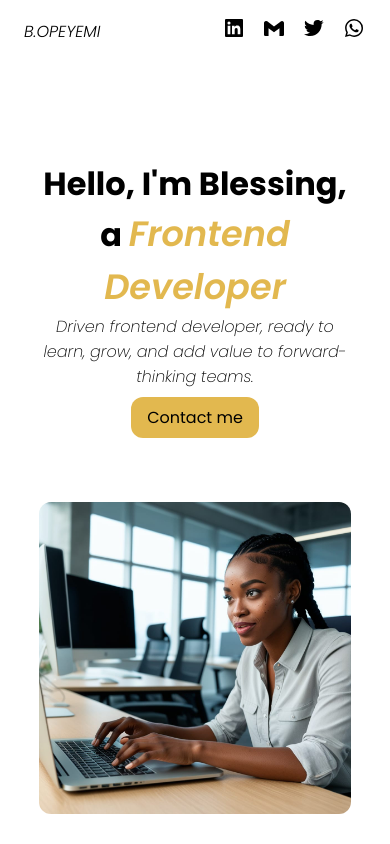
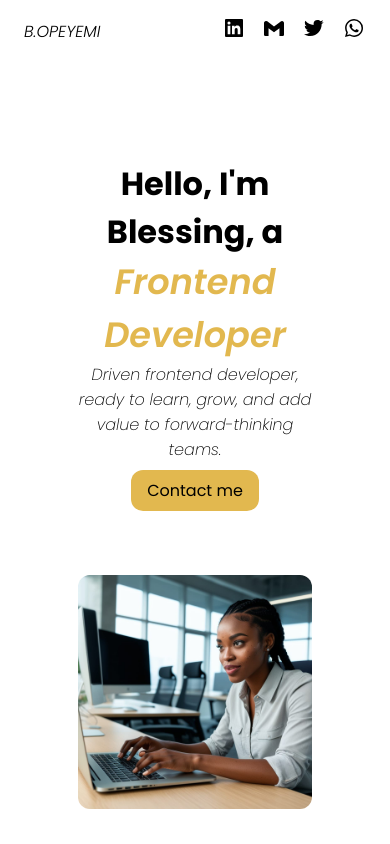
Before and after one commit to Soph-iee/My-portfolio, a React (Vite) app: page / in a window 390 px wide. Shown: the top 844 px of the page. Built offline with nearby package versions, Linux system fonts and the light colour scheme.

Commit message:
max width commit

```diff
--- a/src/App.css
+++ b/src/App.css
@@ -17,7 +17,7 @@ body {
   font-family: "Poppins", sans-serif;
 }
 .container {
-  width: 80%;
+  width: 60%;
   margin: 0 auto;
   max-width: 1440px;
 }
@@ -235,7 +235,7 @@ body {
 /* mobile view */
 @media (max-width: 765px) {
   .container {
-    width: 80%;
+    max-width: 80%;
     margin: 0 auto;
     display: grid;
   }
```
